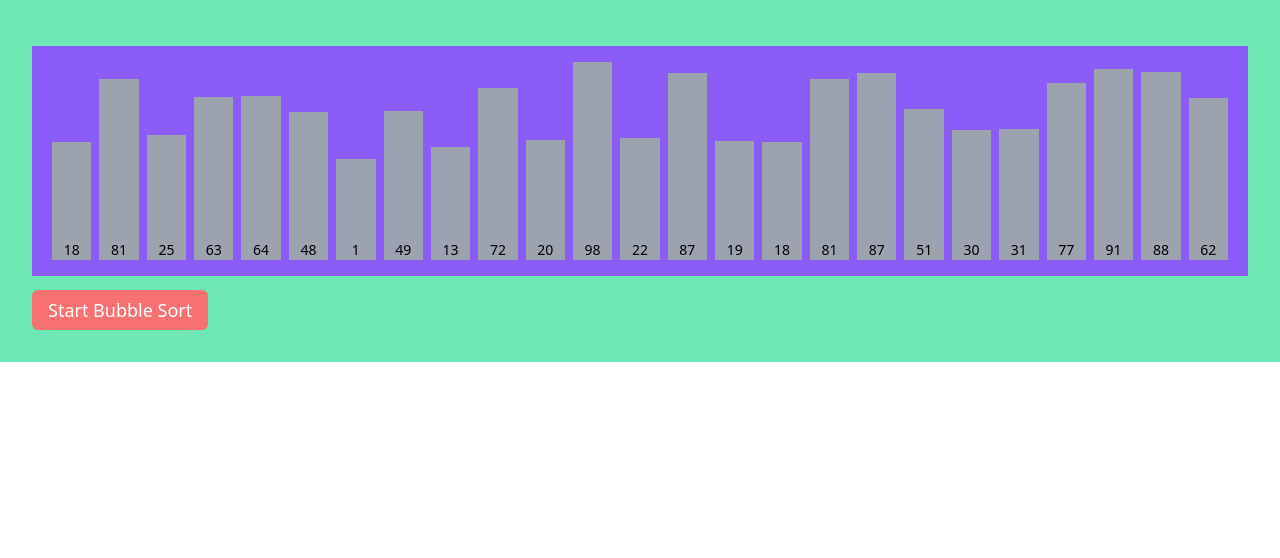
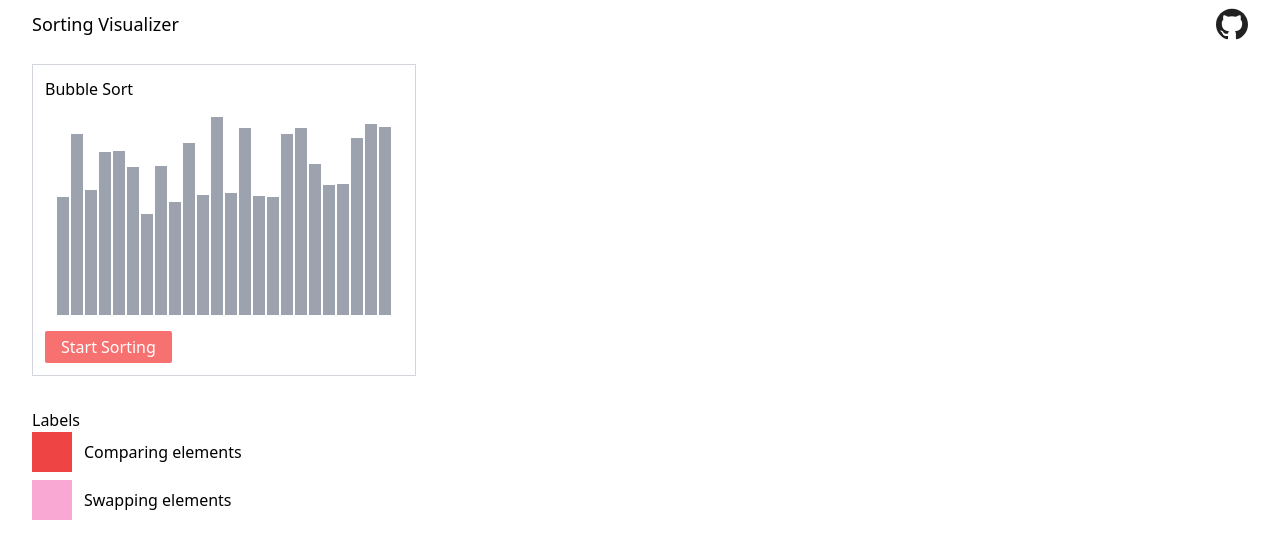
Before and after one commit to khan-ajamal/sorting-visualizer, a React (Create React App) app: page / in a window 1280 px wide. Shown: the top 558 px of the page. Built offline with nearby package versions, Linux system fonts and the light colour scheme.

Commit message:
Refactor
- Add header
- Add labels

```diff
--- a/src/App.js
+++ b/src/App.js
@@ -1,91 +1,44 @@
-import React, { useState, useEffect } from "react";
-import { useSelector } from "react-redux";
+import React from "react";
 
-import { BubbleSort } from "./algorithms/bubble-sort";
+import Visualizer from "./visualizer";
 
-import styles from "./App.module.css";
-import { delay, generateRandomArray } from "./utils";
+import { ReactComponent as GitHubIcon } from "./icons/github.svg";
 
 const App = () => {
-  const [array, setArray] = useState([]);
-  const [barOne, setBarOne] = useState(null);
-  const [barTwo, setBarTwo] = useState(null);
-  const [isSwapping, setIsSwapping] = useState(false);
-
-  const { comparators, done } = useSelector((state) => state.comparing);
-
-  const startBubbleSort = () => {
-    BubbleSort(array);
-  };
-
-  const changeBarColor = async (elem) => {
-    setIsSwapping(false);
-    setBarOne(elem.barOne);
-    setBarTwo(elem.barTwo);
-
-    await delay(250);
-
-    if (elem.swapping) {
-      setIsSwapping(true);
-      setArray([...elem.intermediateArray]);
-    }
-  };
-
-  // OnMount
-  useEffect(() => {
-    setArray(generateRandomArray());
-  }, []);
-
-  useEffect(() => {
-    const update = async () => {
-      if (done) {
-        for (let index = 0; index < comparators.length; index++) {
-          const element = comparators[index];
-          changeBarColor(element);
-          await delay(500);
-        }
-      }
-    };
-    update();
-  }, [done, comparators]);
-
-  const getBarColor = (index) => {
-    if (barOne === index || barTwo === index) {
-      return styles.comparing;
-    }
-    return "";
-  };
-
-  const getSwapping = (index) => {
-    if (barOne === index || barTwo === index) {
-      return isSwapping ? styles.swapping : "";
-    }
-    return "";
-  };
-
   return (
-    <div className="container bg-green-300 p-8">
-      <div>
-        <div className="bg-purple-500 flex justify-start items-end p-4 my-3.5">
-          {array.map((item, index) => (
-            <div
-              key={index}
-              className={`${styles.bar} ${getBarColor(index)} ${getSwapping(
-                index
-              )}`}
-              style={{ height: `${item + 100}px` }}
-            >
-              <span>{item}</span>
+    <div className="container mx-auto">
+      <header className="px-8 h-12 flex justify-between items-center mb-4">
+        <div className="h-full flex items-center">
+          <a href="https://khan-ajamal.github.io/sorting-visualizer">
+            <h1 className="text-lg">Sorting Visualizer</h1>
+          </a>
+        </div>
+        <div className="h-full flex items-center">
+          <a
+            href="https://github.com/khan-ajamal/sorting-visualizer"
+            target="_blank"
+            rel="noreferrer"
+          >
+            <GitHubIcon className="h-8" />
+          </a>
+        </div>
+      </header>
+      <main>
+        <Visualizer />
+        <div className="mt-8 px-8">
+          <h2>Labels</h2>
+          <div>
+            <div className="flex justify-start items-center mb-2">
+              <div className="h-10 w-10 bg-red-500 mr-3"></div>
+              <p>Comparing elements</p>
             </div>
-          ))}
+            <div className="flex justify-start items-center">
+              <div className="h-10 w-10 bg-pink-300 mr-3"></div>
+              <p>Swapping elements</p>
+            </div>
+          </div>
         </div>
-        <button
-          className="h-10 px-4 bg-red-400 flex justify-center items-center text-lg text-white rounded-md"
-          onClick={() => startBubbleSort()}
-        >
-          Start Bubble Sort
-        </button>
-      </div>
+      </main>
     </div>
   );
 };
--- a/src/utils.js
+++ b/src/utils.js
@@ -9,7 +9,7 @@ export const delay = (n) => {
 
 export const generateRandomArray = () => {
   const array = [];
-  for (let index = 0; index < 25; index++) {
+  for (let index = 0; index < 24; index++) {
     array.push(Math.ceil(Math.random() * 100));
   }
   return array;
--- /dev/null
+++ b/src/visualizer/index.js
@@ -0,0 +1,94 @@
+import React, { useState, useEffect } from "react";
+import { useSelector } from "react-redux";
+
+import { BubbleSort } from "../algorithms/bubble-sort";
+import { delay, generateRandomArray } from "../utils";
+
+import styles from "./visualizer.module.css";
+
+const Visualizer = () => {
+  const [array, setArray] = useState([]);
+  const [barOne, setBarOne] = useState(null);
+  const [barTwo, setBarTwo] = useState(null);
+  const [isSwapping, setIsSwapping] = useState(false);
+
+  const { comparators, done } = useSelector((state) => state.comparing);
+
+  const startBubbleSort = () => {
+    BubbleSort(array);
+  };
+
+  const changeBarColor = async (elem) => {
+    setIsSwapping(false);
+    setBarOne(elem.barOne);
+    setBarTwo(elem.barTwo);
+
+    await delay(250);
+
+    if (elem.swapping) {
+      setIsSwapping(true);
+      setArray([...elem.intermediateArray]);
+    }
+  };
+
+  // OnMount
+  useEffect(() => {
+    setArray(generateRandomArray());
+  }, []);
+
+  useEffect(() => {
+    const update = async () => {
+      if (done) {
+        for (let index = 0; index < comparators.length; index++) {
+          const element = comparators[index];
+          changeBarColor(element);
+          await delay(500);
+        }
+      }
+    };
+    update();
+  }, [done, comparators]);
+
+  const getBarColor = (index) => {
+    if (barOne === index || barTwo === index) {
+      return styles.comparing;
+    }
+    return "";
+  };
+
+  const getSwapping = (index) => {
+    if (barOne === index || barTwo === index) {
+      return isSwapping ? styles.swapping : "";
+    }
+    return "";
+  };
+
+  return (
+    <div className="container px-8">
+      <div className="flex justify-start items-center flex-wrap">
+        <div className="w-96 border border-gray-300 p-3">
+          <h3 className="mb-4">Bubble Sort</h3>
+          <div className="w-full flex justify-center items-end mb-4">
+            {array.map((item, index) => (
+              <div
+                key={index}
+                className={`${styles.bar} ${getBarColor(index)} ${getSwapping(
+                  index
+                )}`}
+                style={{ height: `${item + 100}px` }}
+              ></div>
+            ))}
+          </div>
+          <button
+            className="h-8 px-4 bg-red-400 flex justify-center items-center text-md text-white rounded-sm"
+            onClick={() => startBubbleSort()}
+          >
+            Start Sorting
+          </button>
+        </div>
+      </div>
+    </div>
+  );
+};
+
+export default Visualizer;
--- /dev/null
+++ b/src/visualizer/visualizer.module.css
@@ -0,0 +1,18 @@
+.bar {
+  @apply w-3 mx-px bg-gray-400 flex justify-center items-end;
+}
+
+.bar.comparing {
+  @apply bg-red-500 transition-all;
+}
+
+.bar.swapping {
+  @apply bg-pink-300 transition-all;
+}
+
+.bar.sorted {
+  @apply bg-yellow-300 transition-all;
+}
+.bar span {
+  font-size: 0.875rem;
+}
```
Also changed, not shown: src/icons/github.svg (added), src/visualizer/bubble-sort.js (added).
